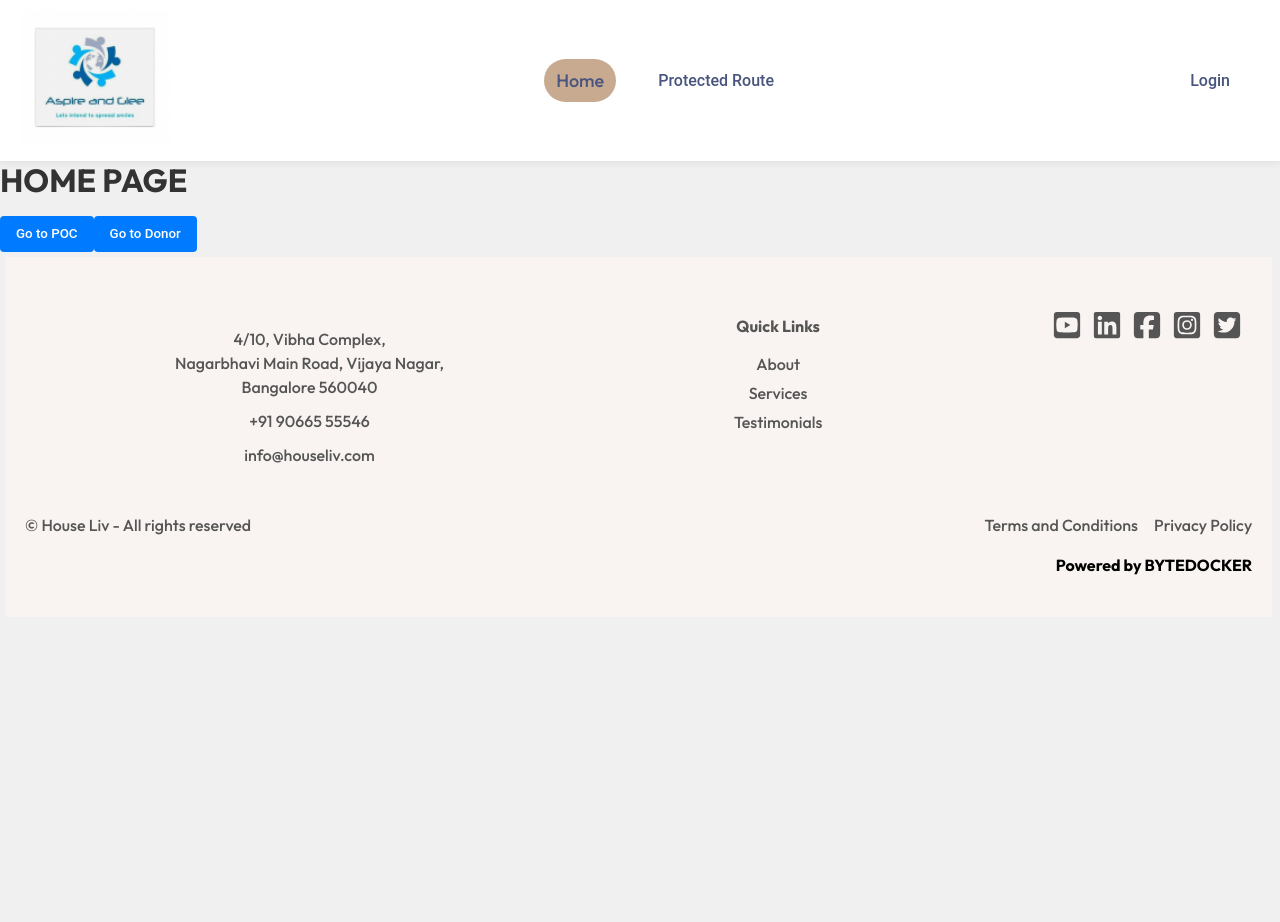
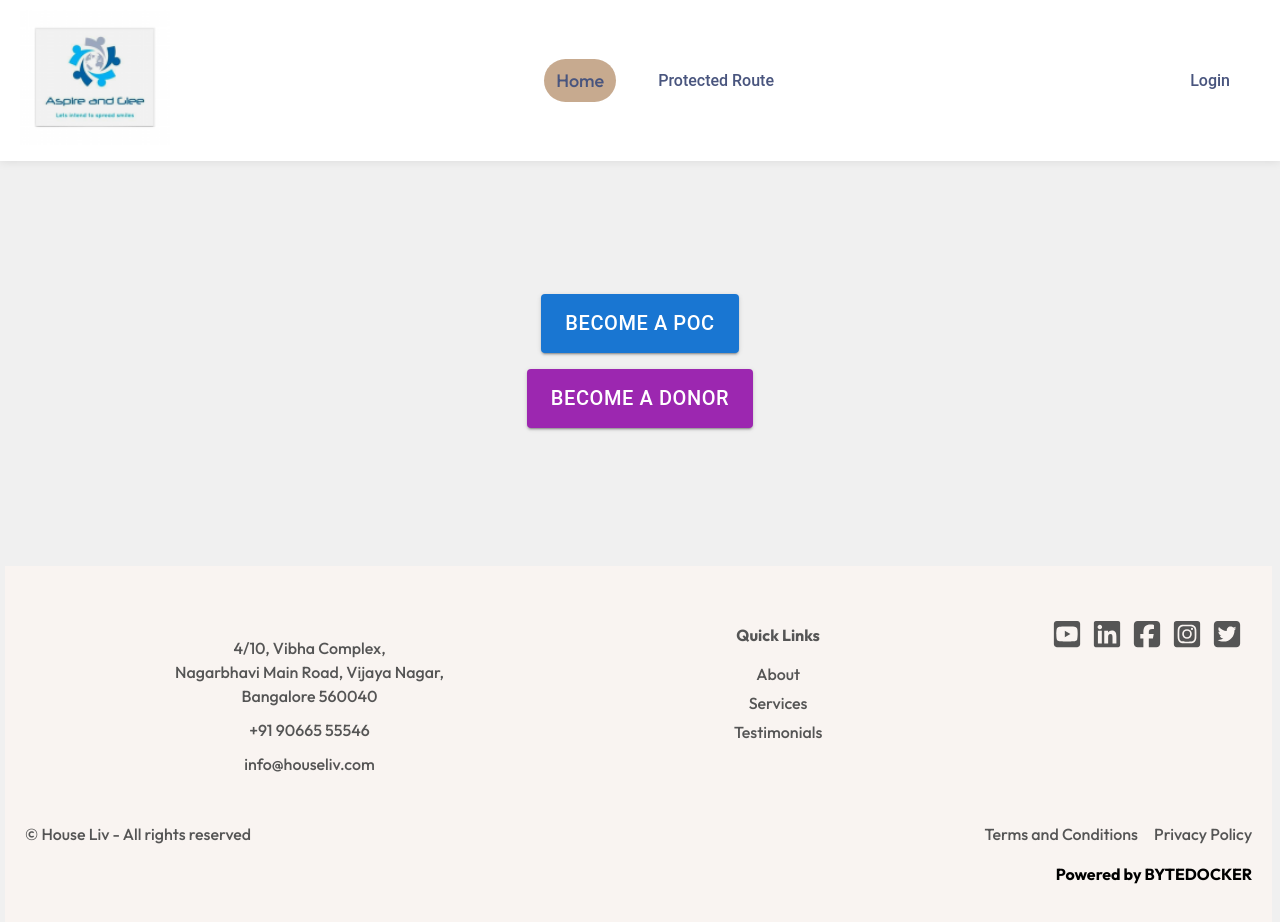
Before and after one commit to cfgbengaluru24/Team-56, a React (Vite) app in the folder client/: page / in a window 1280 px wide. Shown: the top 922 px of the page. Before the commit the page ends 800 px from the top, so only its background shows below. Built offline with nearby package versions, Linux system fonts and the light colour scheme; no server answers; a web font is replaced by a local one.

Commit message:
init commit

```diff
--- a/client/src/Routes/Home/Home.jsx
+++ b/client/src/Routes/Home/Home.jsx
@@ -1,7 +1,7 @@
 import React from 'react';
 import { useNavigate } from 'react-router-dom';
+import { Button, Box } from '@mui/material';
 import './Home.css'; // Import the CSS file for styling
-
 export function Home() {
     const navigate = useNavigate();
 
@@ -10,12 +10,43 @@ export function Home() {
     };
 
     return (
-        <div className="home-page">
-            <h1>HOME PAGE</h1>
-            <button onClick={() => handleNavigate('/loc')} className="navigate-button">Go to POC</button>
-            <button onClick={() => handleNavigate('/donar')} className="navigate-button">Go to Donor</button>
-        </div>
+        <Box
+            className="home-page"
+            display="flex"
+            flexDirection="column"
+            alignItems="center"
+            justifyContent="center"
+            height="50vh"
+        >
+
+            <Button
+                variant="contained"
+                size="large"
+                color="primary"
+                onClick={() => handleNavigate('/loc')}
+                sx={{
+                    mb: 2,
+                    padding: '12px 24px',
+                    fontSize: '1.25rem'
+                }}
+            >
+                Become a POC
+            </Button>
+            <Button
+                variant="contained"
+                size="large"
+                color="secondary"
+                onClick={() => handleNavigate('/donar')}
+                sx={{
+                    padding: '12px 24px',
+                    fontSize: '1.25rem'
+                }}
+            >
+                Become a Donor
+            </Button>
+        </Box>
     );
+
 }
 
 export default Home;
--- a/client/src/Routes/Poc/Poc.jsx
+++ b/client/src/Routes/Poc/Poc.jsx
@@ -1,12 +1,9 @@
 import React from 'react';
 import './Poc.css'; // Assuming you want to style this page
-
+import OtpVerification from './otp';
 const Poc = () => {
   return (
-    <div className="poc-page">
-      <h1>This is the POC Page</h1>
-      <p>Welcome to the proof of concept page!</p>
-    </div>
+    <OtpVerification/>
   );
 };
 
--- /dev/null
+++ b/client/src/Routes/Poc/otp.jsx
@@ -0,0 +1,76 @@
+import { Button, Card, CardContent, TextField, Typography } from '@mui/material';
+import React, { useState } from 'react'
+import { auth } from '../../fbconfig.js';
+import { RecaptchaVerifier, signInWithPhoneNumber } from 'firebase/auth';
+
+const OtpVerification = () => {
+  const [phone, setPhone] = useState('');
+  const [otp, setOtp] = useState('');
+  const [confirmationResult, setConfirmationResult] = useState(null);
+
+  const setupRecaptcha = () => {
+    try {
+      window.recaptchaVerifier = new RecaptchaVerifier('recaptcha-container', {
+        size: 'invisible',
+        callback: () => {
+          handleSendOtp();
+        },
+        'expired-callback': () => {
+          // Response expired. Ask user to solve reCAPTCHA again.
+        }
+      }, auth);
+    } catch (error) {
+      console.error("Error initializing reCAPTCHA", error);
+    }
+  };
+
+  const handleSendOtp = () => {
+    setupRecaptcha();
+    const phoneNumber = `+${phone}`;
+    const appVerifier = window.recaptchaVerifier;
+    console.log(phoneNumber)
+
+    signInWithPhoneNumber(auth, phoneNumber, appVerifier)
+      .then((confirmationResult) => {
+        setConfirmationResult(confirmationResult);
+      }).catch((error) => {
+        console.error("Error during signInWithPhoneNumber", error);
+      });
+  };
+
+  const handleVerifyOtp = () => {
+    if (!confirmationResult) return;
+
+    confirmationResult.confirm(otp).then((result) => {
+      // User signed in successfully.
+      const user = result.user;
+      console.log("User signed in: ", user);
+    }).catch((error) => {
+      // User couldn't sign in (bad verification code?)
+      console.error("Error during confirm", error);
+    });
+  };
+
+  return (
+    <div>
+      <h3>OTP Verification</h3>
+      <div id="recaptcha-container"></div>
+      <input
+        type="text"
+        placeholder="Enter phone number with country code"
+        value={phone}
+        onChange={(e) => setPhone(e.target.value)}
+      />
+      <button onClick={handleSendOtp}>Send OTP</button>
+      <input
+        type="text"
+        placeholder="Enter OTP"
+        value={otp}
+        onChange={(e) => setOtp(e.target.value)}
+      />
+      <button onClick={handleVerifyOtp}>Verify OTP</button>
+    </div>
+  );
+};
+
+export default OtpVerification;
--- a/client/src/fbconfig.js
+++ b/client/src/fbconfig.js
@@ -2,6 +2,7 @@ import { initializeApp } from "firebase/app";
 import { getAuth } from "firebase/auth";
 import { getFirestore } from "firebase/firestore";
 import { getStorage } from "firebase/storage";
+
 
 const firebaseConfig = {
     apiKey: "",
@@ -13,9 +14,7 @@ const firebaseConfig = {
     appId: "",
 };
 
-
 const app = initializeApp(firebaseConfig);
-
 const auth = getAuth(app);
 const db = getFirestore(app);
 const storage = getStorage(app);
```
Also changed, not shown: client/package.json (+4 -4 lines), client/src/Routes/Home/donor.jpeg (added), 1 other file (tests, documents, lock files or other folders).
